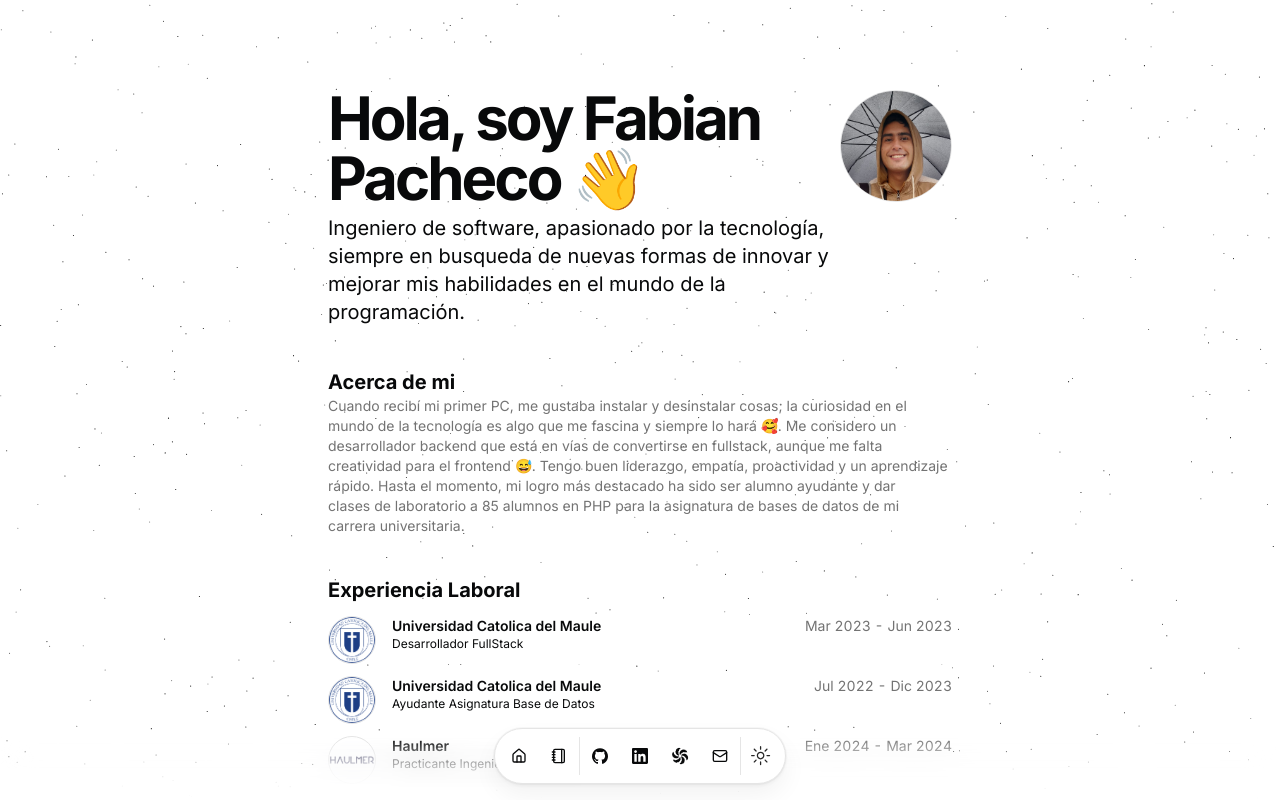
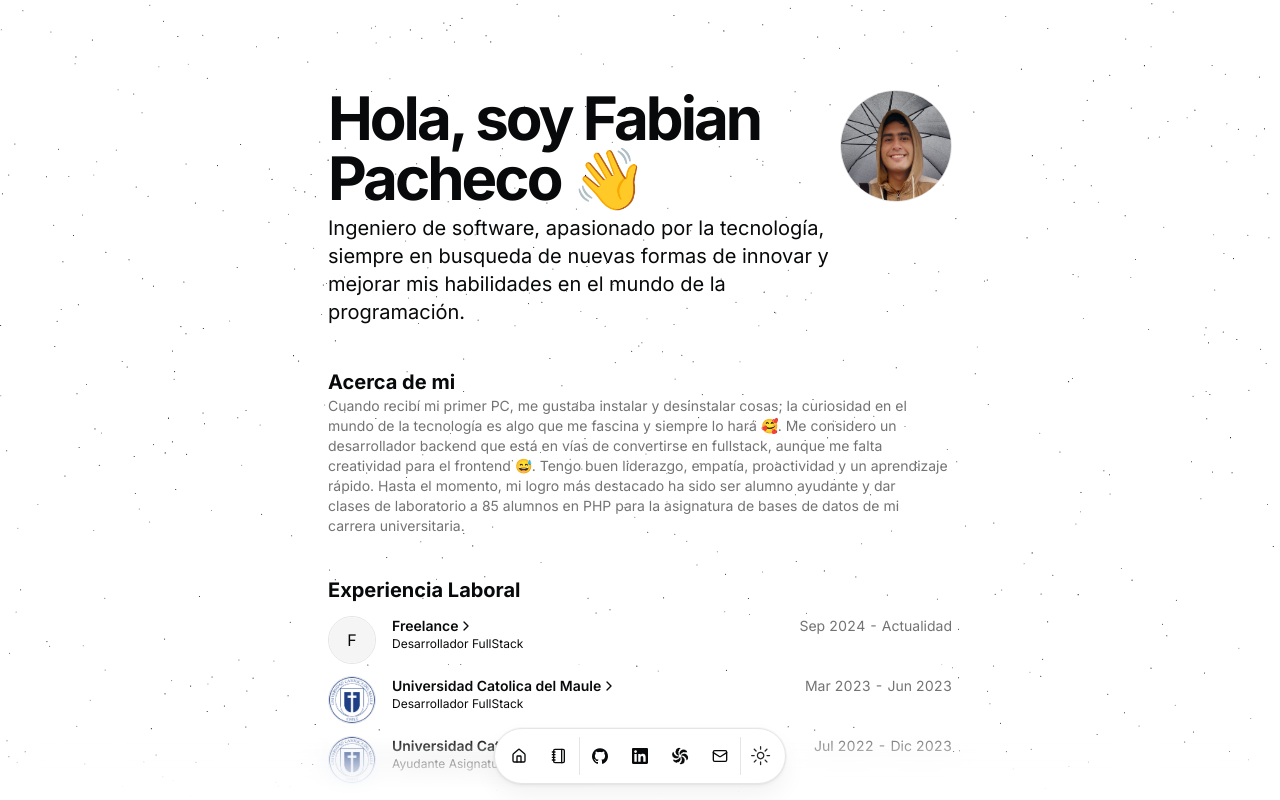
Before and after one commit to F4bian-pacheco/portafolio, a Next.js app: page / in a window 1280 px wide. Shown: the top 800 px of the page. Built offline with nearby package versions, Linux system fonts and the light colour scheme.

Commit message:
feat: agregar nuevas habilidades y experiencia laboral al currículum

```diff
--- a/src/components/resume-card.tsx
+++ b/src/components/resume-card.tsx
@@ -75,7 +75,7 @@ export const ResumeCard = ({
                 )}
                 <ChevronRightIcon
                   className={cn(
-                    "size-4 translate-x-0 transform opacity-0 transition-all duration-300 ease-out group-hover:translate-x-1 group-hover:opacity-100",
+                    "size-4 translate-x-0 transform transition-all duration-300 ease-out group-hover:translate-x-1 group-hover:opacity-100",
                     isExpanded ? "rotate-90" : "rotate-0"
                   )}
                 />
--- a/src/data/resume.tsx
+++ b/src/data/resume.tsx
@@ -15,19 +15,25 @@ export const DATA = {
   avatarUrl: "/me.jpeg",
   skills: [
     "React",
+    "React Native",
     "Next.js",
     "Typescript",
+    "Tailwind",
     "Node.js",
     "Python",
     "Django",
     "PHP",
+    "Java",
     "Laravel",
     "MySQL",
-    "Postgres",
+    "PostgreSQL",
     "Docker",
     "Git",
     "Linux",
     "C",
+    "AWS",
+    "Supabase",
+    "Firebase",
     "Fast Learning",
     "Teamwork",
     "English",
@@ -83,6 +89,18 @@ export const DATA = {
   },
 
   work: [
+    {
+      company: "Freelance",
+      href: "#",
+      badges: [],
+      location: "Remote",
+      title: "Desarrollador FullStack",
+      logoUrl: "",
+      start: "Sep 2024",
+      end: "Actualidad",
+      description:
+        "Desarrollo multiplataforma para la gestion de visitas de degustacion de vinos, la cual incluye la reserva de la visita por el lado web y una app movil para los vendedores, la cual les permite gestionar las visitas, los pagos y la entrega de los vinos",
+    },
     {
       company: "Universidad Catolica del Maule",
       href: "#",
@@ -192,26 +210,26 @@ export const DATA = {
       video: "",
     },
     {
-      title: "Horario Maker",
-      href: "https://f4bian-pacheco.github.io/Horario-Maker/",
-      dates: "Ener 2023",
+      title: "Ping Pong Game",
+      href: "https://github.com/F4bian-pacheco/ping_pong",
+      dates: "Nov 2024",
       active: true,
       description:
-        "Aplicacion web vainilla para la creacion de horarios de clases.",
+        "Este proyecto corresponde a un juego de ping pong desarrollado en React",
       technologies: [
+        "React",
         "Javascript",
-        "HTML",
-        "CSS",
+        "Tailwind",
       ],
       links: [
         {
           type: "Website",
-          href: "https://f4bian-pacheco.github.io/Horario-Maker/",
+          href: "https://ping-pong-zeta-silk.vercel.app/",
           icon: <Icons.globe className="size-3" />,
         },
         {
           type: "Source",
-          href: "https://github.com/F4bian-pacheco/Horario-Maker",
+          href: "https://github.com/F4bian-pacheco/ping_pong",
           icon: <Icons.github className="size-3" />,
         },
       ],
```
